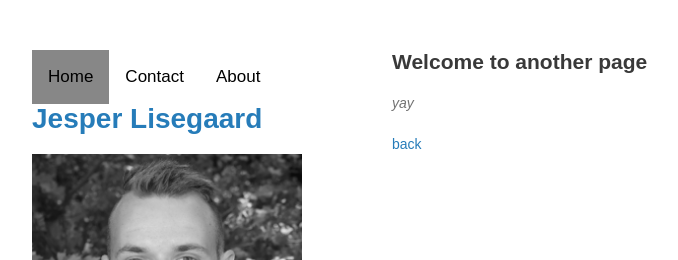
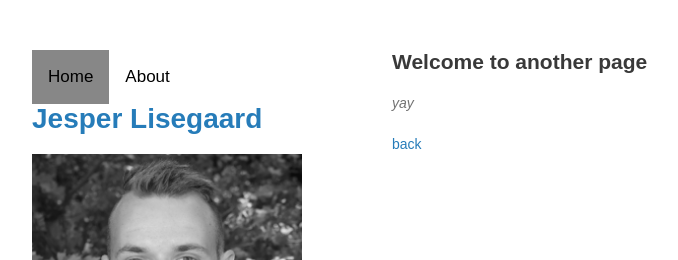
Before and after one commit to JLisegaard/jlisegaard.github.io, a Jekyll site: the page built from about.md, in a window 1280 px wide. Shown: the top 260 px of the page, without its empty margins (178-856 px from the left). Built offline with Jekyll 4.4.1, drawn with Linux system fonts in a browser that asks for light colours; our own code applies the rules of GitHub Pages for plain Markdown files.

```diff
--- a/_layouts/default.html
+++ b/_layouts/default.html
@@ -47,9 +47,8 @@
     <div class="wrapper">
       <header>
         <div class="topnav">
-          <a class="active" href="#home">Home</a>
-          <a href="#contact">Contact</a>
-          <a href="#about">About</a>
+          <a class="active" href="">Home</a>
+          <a href="about">About</a>
         </div>
 
         <!--<h1><a href="{{ "/" | absolute_url }}">{{ site.title | default: site.github.repository_name }}</a></h1>-->
```
Also changed, not shown: about.md (renamed from another-page.md).
